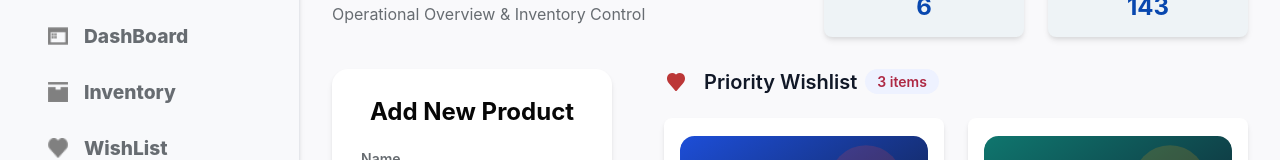
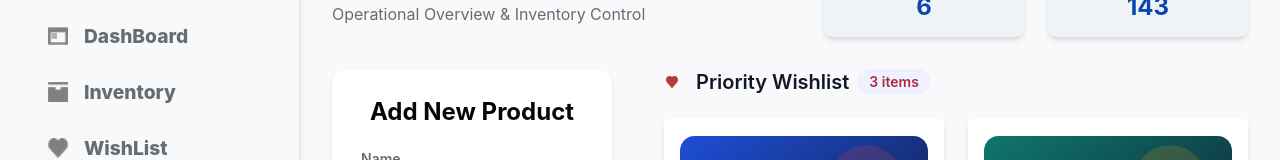
Before and after one commit to RxDB/intern_website, a React (Vite) app: page / in a window 1280 px wide. Shown: the part 166-326 px from the top of the page. Built offline with nearby package versions, Linux system fonts and the light colour scheme.

Commit message:
Heart Fix

```diff
--- a/src/components/WishList/WishList.jsx
+++ b/src/components/WishList/WishList.jsx
@@ -1,4 +1,5 @@
 import ProductCard from "../common/ProductCard/ProductCard"
+import heartIcon from "../../icons/redHeart.svg"
 import styles from "./WishList.module.css"
 
 
@@ -9,7 +10,7 @@ const WishList = ({ wish = [], handleDelete }) => {
       <div className={styles.container}>
         <div className={styles.header}>
             <h2 className={styles.title}>
-                <img src='src/icons/redHeart.svg' alt="heart" />
+                <img src={heartIcon} alt="" aria-hidden="true" className={styles.titleIcon} />
                 Priority Wishlist</h2>
             <span className={styles.badge}>{wish.length} items</span>
         </div>
--- a/src/components/WishList/WishList.module.css
+++ b/src/components/WishList/WishList.module.css
@@ -15,9 +15,15 @@
   font-weight: 600;
   color: #111827;
   margin: 0;
+  display: flex;
+  align-items: center;
+  gap: 1rem;
+}
 
-  display: flex;
-  gap: 1rem;
+.titleIcon {
+  width: 1rem;
+  height: 1rem;
+  flex-shrink: 0;
 }
 
 .badge {
```
